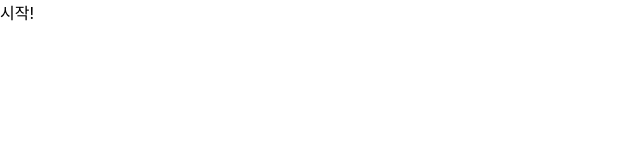
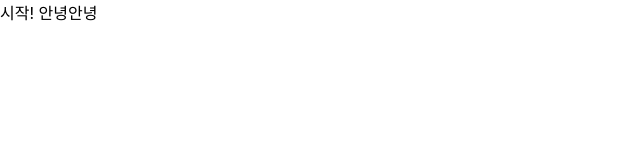
Before and after one commit to skdud4659/HanghaeEats_FE, a React (Create React App) app in the folder hanghae_eats/: page / in a window 1280 px wide. Shown: the top 160 px of the page, without its empty margins (0-640 px from the left). Built offline with nearby package versions, Linux system fonts and the light colour scheme.

Commit message:
main test

```diff
--- a/hanghae_eats/src/pages/Main.js
+++ b/hanghae_eats/src/pages/Main.js
@@ -3,7 +3,7 @@ import React from 'react';
 const Main = (props) => {
   return (
     <React.Fragment>
-      시작!
+      시작! 안녕안녕
     </React.Fragment>
   );
 }
```
